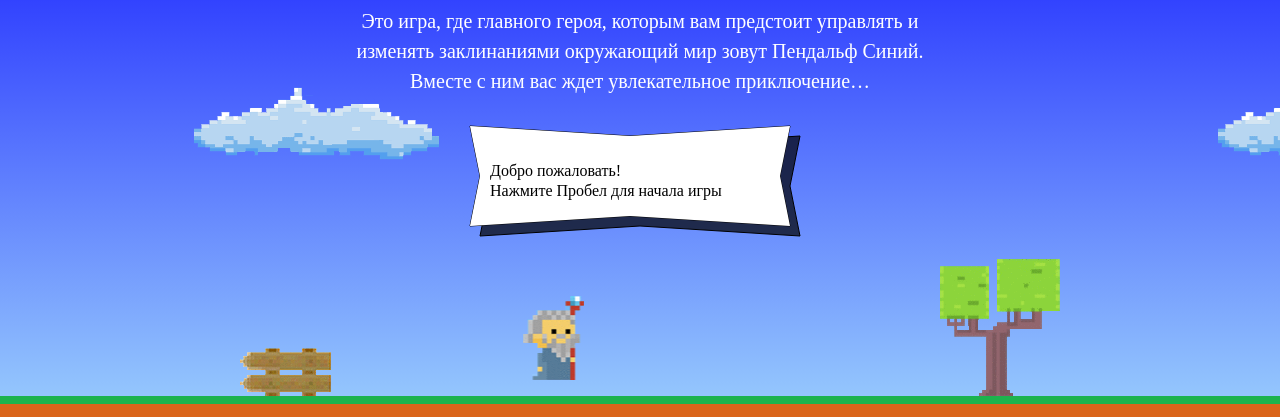
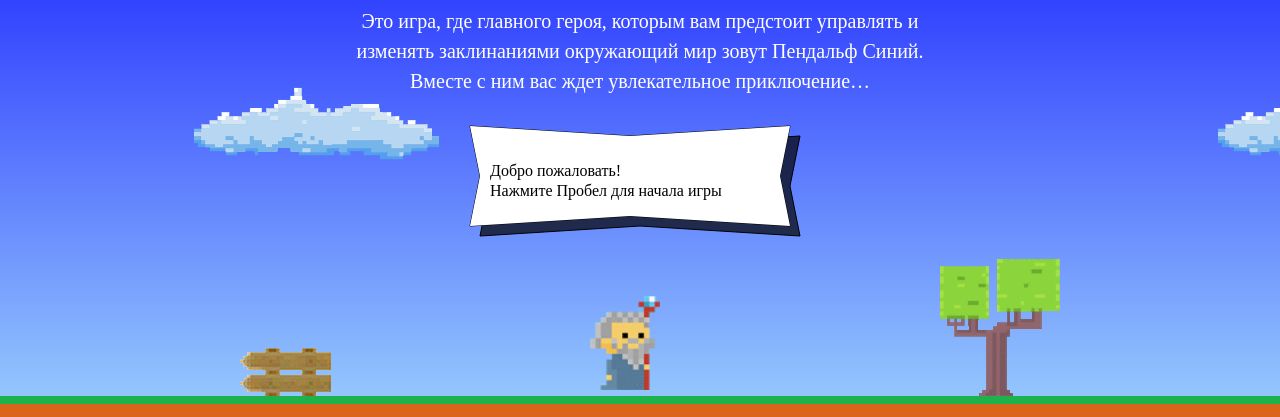
Before and after one commit to quadabra/461451-code-and-magick, a website: page index.html in a window 1280 px wide. Shown: the part 203-620 px from the top of the page. Drawn offline with Linux system fonts and the light colour scheme; a web font is replaced by a local one.

Commit message:
1st task

```diff
--- a/index.html
+++ b/index.html
@@ -180,7 +180,26 @@
     <p class="setup-similar-label">Петр Петров</p>
   </div>
 </template>
+<script>
+  var fireballSize = 22;
+  var left = false;
+  getFireballSpeed = function () {
+    return left ? 5 : 2;
+  };
+  var wizardSpeed = 3;
+  var wizardWidth = 70;
+  var getWizardHeight = function () {
+    return 1.337 * wizardWidth;
+  };
 
+  function getWizardX(width) {
+    return 300;
+  };
+
+  function getWizardY(height) {
+    return 200;
+  };
+</script>
 <script src="js/game.js"></script>
 
 </body>
```
